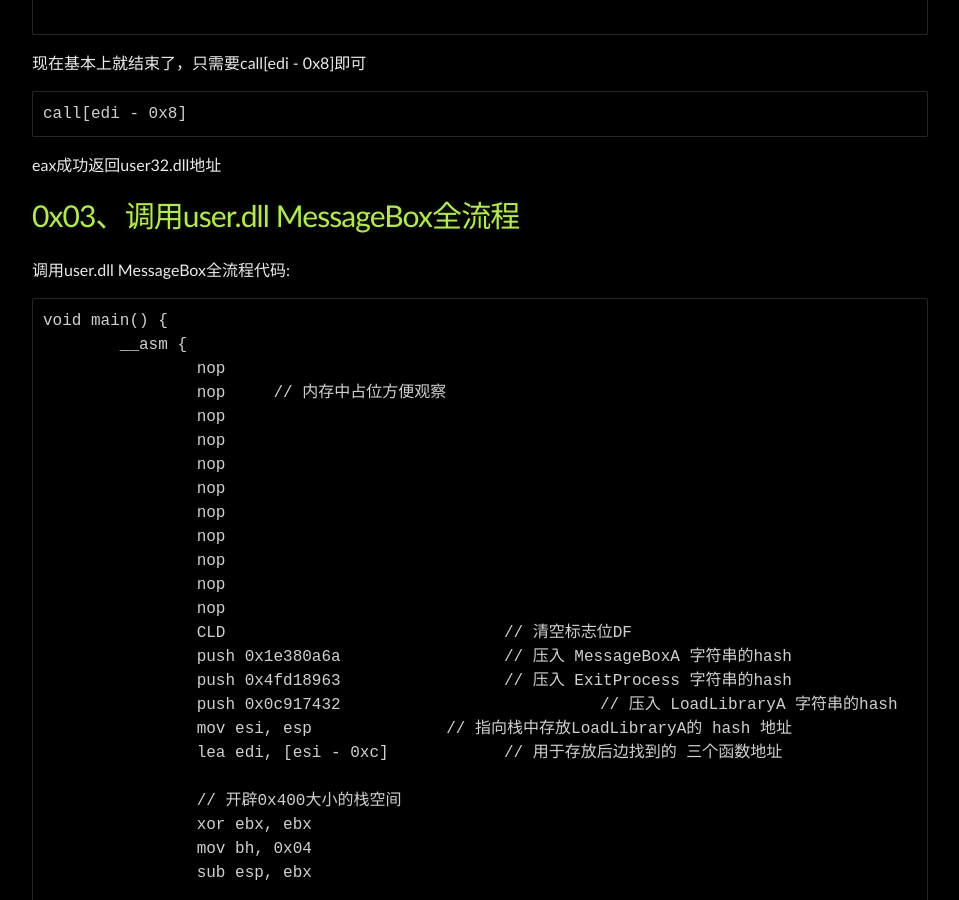
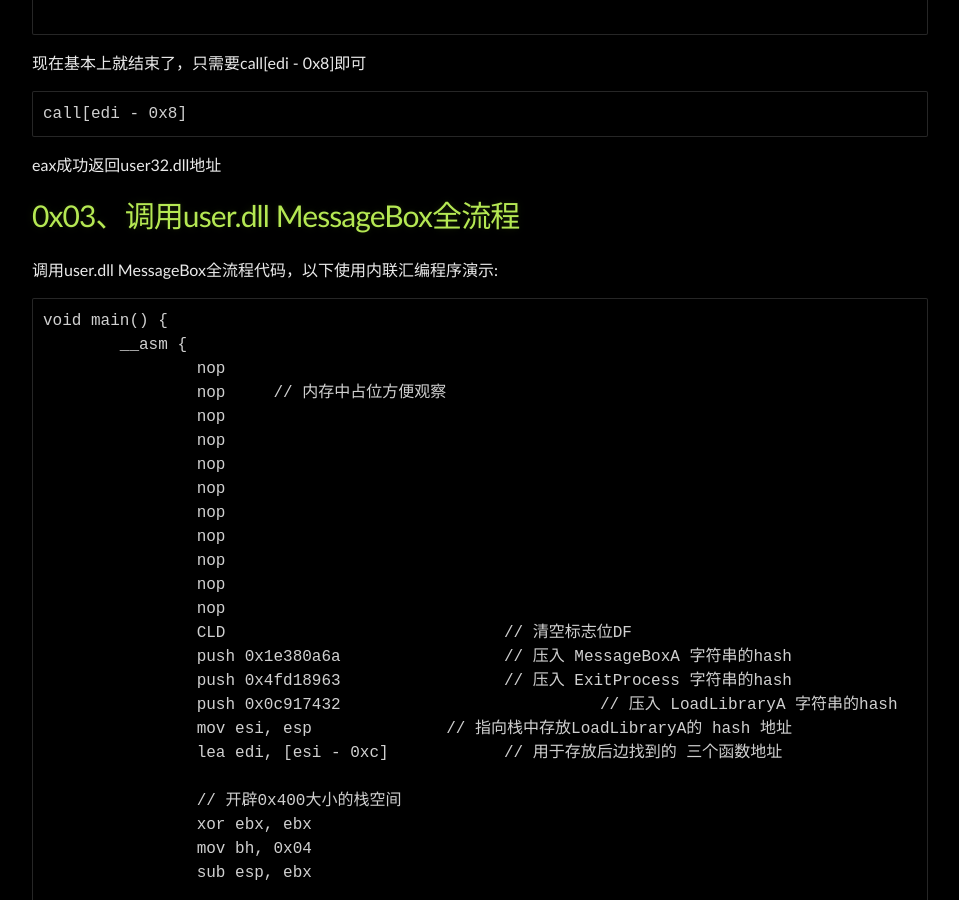
Before and after one commit to Leeyangee/leeyangee.github.io, a Jekyll site: the page built from _posts/2023-08-11-编译测试 TEB查kernel.dll找LoadLibraryA最终加载user.dll全流程.md, in a window 1280 px wide and 900 px high, scrolled down 2612 px. Shown: the whole window, without its empty margins (160-1119 px from the left). Built offline with Jekyll 4.4.1, drawn with Linux system fonts in a browser that asks for light colours.

Commit message:
Update 2023-08-11-编译测试 TEB查kernel.dll找LoadLibraryA最终加载user.dll全流程.md

````diff
--- a/_posts/2023-08-11-编译测试 TEB查kernel.dll找LoadLibraryA最终加载user.dll全流程.md
+++ b/_posts/2023-08-11-编译测试 TEB查kernel.dll找LoadLibraryA最终加载user.dll全流程.md
@@ -109,7 +109,7 @@ eax成功返回user32.dll地址
 
 # [](#header-1)0x03、调用user.dll MessageBox全流程
 
-调用user.dll MessageBox全流程代码:
+调用user.dll MessageBox全流程代码，以下使用内联汇编程序演示:
 ```
 void main() {
 	__asm {
````
